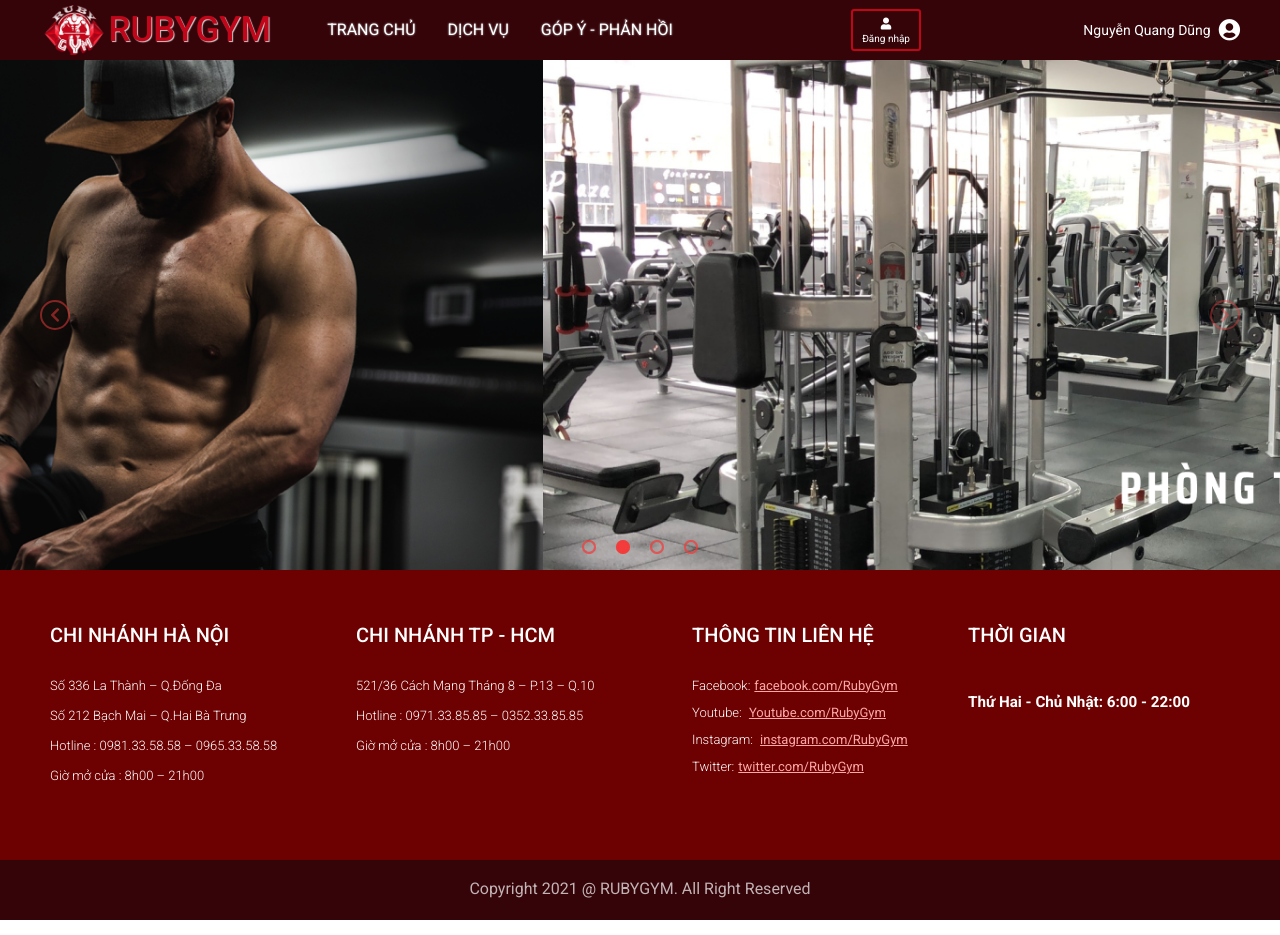
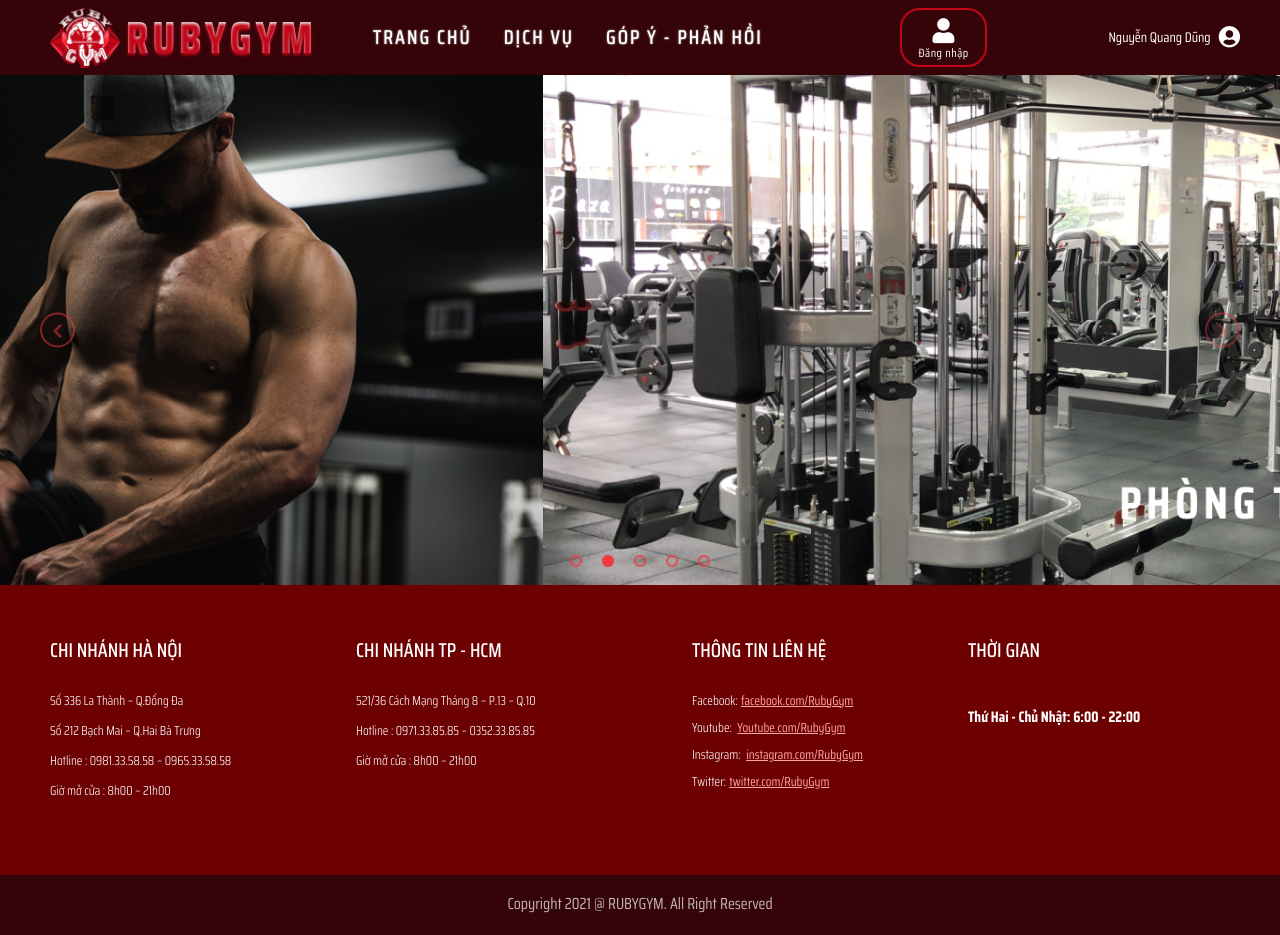
Before and after one commit to hienchamhoc/RubyGym-Frontend, a React (Create React App) app: page / in a window 1280 px wide. Built offline with nearby package versions, Linux system fonts and the light colour scheme.

Commit message:
update banner +header

```diff
--- a/public/index.html
+++ b/public/index.html
@@ -14,7 +14,9 @@
         rel="stylesheet">
     <link rel="stylesheet" href="https://pro.fontawesome.com/releases/v5.10.0/css/all.css"
         integrity="sha384-AYmEC3Yw5cVb3ZcuHtOA93w35dYTsvhLPVnYs9eStHfGJvOvKxVfELGroGkvsg+p" crossorigin="anonymous" />
-
+        <link rel="preconnect" href="https://fonts.googleapis.com">
+        <link rel="preconnect" href="https://fonts.gstatic.com" crossorigin>
+        <link href="https://fonts.googleapis.com/css2?family=Saira+Condensed:wght@100;200;300;400;500;600;700;800;900&display=swap" rel="stylesheet">
 </head>
 
 <body>
--- a/src/components/Banner/Banner.css
+++ b/src/components/Banner/Banner.css
@@ -1,7 +1,3 @@
-
-.slider {
-    margin-top: 60px;
-}
 
 .slider-wrapper {
     /* margin-top: 60px; */
@@ -15,8 +11,8 @@
     display: flex;
     justify-content: center;
     align-items: center;
-    width: 30px;
-    height: 30px;
+    width: 35px;
+    height: 35px;
     border-radius: 50%;
     border: 2px solid rgb(243, 60, 60);
     position: absolute;
@@ -36,8 +32,8 @@
     display: flex;
     justify-content: center;
     align-items: center;
-    width: 30px;
-    height: 30px;
+    width: 35px;
+    height: 35px;
     border-radius: 50%;
     border: 2px solid rgb(243, 60, 60);
     position: absolute;
@@ -57,7 +53,7 @@
 
 .slides {
     display: flex;
-    width: 400%;
+    width: 500%;
     height: 510px;
 }
 
@@ -66,7 +62,7 @@
 }
 
 .slide {
-    width: 25%;
+    width: 20%;
     transition: all ease 1.5s;
 }
 
@@ -88,7 +84,7 @@
 
 .manual-btn,
 .navigation-auto div  {
-    padding: 5px;
+    padding: 4px;
     border: 2px solid rgb(243, 60, 60);
     border-radius: 50%;
     cursor: pointer;
@@ -107,19 +103,22 @@
 }
 
 #radio1:checked ~ .first {
-    margin-left: 0;
+    margin-left: 0%;
 }
 
 #radio2:checked ~ .first {
-    margin-left: -25%;
+    margin-left: -20%;
 }
 
 #radio3:checked ~ .first {
-    margin-left: -50%
+    margin-left: -40%
 }
 
 #radio4:checked ~ .first {
-    margin-left: -75%;
+    margin-left: -60%;
+}
+#radio5:checked ~ .first {
+    margin-left: -80%;
 }
 
 #radio1:checked ~ .navigation-auto .navigation-auto1 {
@@ -141,3 +140,8 @@
     background-color: rgb(243, 60, 60);
     opacity: 1;
 }
+
+#radio5:checked ~ .navigation-auto .navigation-auto5 {
+    background-color: rgb(243, 60, 60);
+    opacity: 1;
+}
--- a/src/components/Banner/Banner.js
+++ b/src/components/Banner/Banner.js
@@ -4,6 +4,7 @@ import pic1 from './../../store/imgs/pic1.png';
 import pic2 from './../../store/imgs/pic2.png';
 import pic3 from './../../store/imgs/pic3.jpg';
 import pic4 from './../../store/imgs/pic4.png';
+import pic5 from './../../store/imgs/pic5.png';
 
 function Banner() {
 
@@ -11,7 +12,7 @@ function Banner() {
 
     let handlePrev = () => {
         counter = counter + 1;
-        if (counter <= 4) setCounter(counter);
+        if(counter<=5) setCounter(counter);
         else {
             counter = 1;
             setCounter(counter)
@@ -20,9 +21,9 @@ function Banner() {
 
     let handleNext = () => {
         counter = counter - 1;
-        if (counter >= 1) setCounter(counter);
+        if(counter>=1) setCounter(counter);
         else {
-            counter = 4;
+            counter = 5;
             setCounter(counter)
         }
     }
@@ -31,7 +32,7 @@ function Banner() {
     useEffect(() => {
         console.log("thaydoi")
         let timerID = setInterval(() => {
-            if (counter < 4) {
+            if (counter < 5) {
                 counter = counter + 1;
                 setCounter(counter);
             } else {
@@ -61,6 +62,7 @@ function Banner() {
                         <input type="radio" checked={counter === 2 ? true : false} name="radio-btn" id="radio2" />
                         <input type="radio" checked={counter === 3 ? true : false} name="radio-btn" id="radio3" />
                         <input type="radio" checked={counter === 4 ? true : false} name="radio-btn" id="radio4" />
+                        <input type="radio" checked={counter === 5 ? true : false} name="radio-btn" id="radio5" />
 
                         <div className="slide first">
                             <img src={pic1} alt="" />
@@ -74,12 +76,16 @@ function Banner() {
                         <div className="slide">
                             <img src={pic4} alt="" />
                         </div>
+                        <div className="slide">
+                            <img src={pic5} alt="" />
+                        </div>
 
                         <div className="navigation-auto">
                             <div className="navigation-auto1"></div>
                             <div className="navigation-auto2"></div>
                             <div className="navigation-auto3"></div>
                             <div className="navigation-auto4"></div>
+                            <div className="navigation-auto5"></div>
                         </div>
 
                         <div className="navigation-manual">
@@ -87,6 +93,7 @@ function Banner() {
                             <label htmlFor="radio2" className="manual-btn" onClick={() => { counter = 2; setCounter(counter) }}></label>
                             <label htmlFor="radio3" className="manual-btn" onClick={() => { counter = 3; setCounter(counter) }}></label>
                             <label htmlFor="radio4" className="manual-btn" onClick={() => { counter = 4; setCounter(counter) }}></label>
+                            <label htmlFor="radio5" className="manual-btn" onClick={() => { counter = 5; setCounter(counter) }}></label>
                         </div>
                     </div>
                 </div>
--- a/src/components/Header/Header.css
+++ b/src/components/Header/Header.css
@@ -1,9 +1,9 @@
 :root {
-    --header-height: 60px;
+    --header-height: 75px;
 }
 
 .header {
-    position: fixed;
+    /* position: fixed; */
     top: 0;
     left: 0;
     right: 0;
@@ -32,15 +32,22 @@
 
 .logo-img {
     display: block;
-    height: 50px;
+    height: 60px;
+    margin-left: 4px;
 }
 
 .logo-name {
-    font-size: 35px;
-    color: #C20518;
-    text-shadow: 1px 1px 1px #ccc;
+    letter-spacing: 4px;
+    font-size: 45px;
+    background-color: rgba(255, 255, 255, 0.884);
+    color: transparent;
+    text-shadow: 0px 2px 3px #C20518;
+    -webkit-background-clip: text;
+     -moz-background-clip: text;
+          background-clip: text;
     text-decoration: none;
-    font-weight: 500;
+    font-weight: 800;
+
 }
 
 .nav-list {
@@ -51,18 +58,24 @@
 }
 
 .nav-item a{
+    letter-spacing: 2px;
     color: white;
     padding: 0 16px;
     text-transform: uppercase;
     text-decoration: none;
-    font-weight: 400;
-    font-size: 16px;
+    font-weight: 450;
+    font-size: 20px;
     text-shadow: 0 0 2px #ccc;
     transition: all ease 0.2s;
 }
 
 .nav-item a:hover {
-    color: #C20518;
+    background-color: rgb(255, 255, 255);
+    color: transparent;
+    text-shadow: 0px 1px 2px #C20518;
+    -webkit-background-clip: text;
+     -moz-background-clip: text;
+          background-clip: text;
 }
 
 .header-login {
@@ -71,8 +84,8 @@
     align-items: center;
     justify-content: center;
     border: 2px solid #C20518;
-    border-radius: 3px;
-    padding: 4px 8px;
+    border-radius: 20px;
+    padding: 5px 10px;
     position: relative;
     z-index: 1;
 }
@@ -85,8 +98,8 @@
     left: 50%;
     transform: translateX(-50%);
     height: 100%;
-    background-color: #C20518;
-    border-radius: 2;
+    background-color:    #C20518;
+    border-radius: 15px;
     width: 0;
     z-index: -1;
     transition: all ease 0.3s;
@@ -100,14 +113,15 @@
     color: white;
     display: block;
     padding: 0 20px;
-    font-size: 12px;
+    font-size: 25px;
     cursor: pointer;
 }
 
 .header-login a {
+    letter-spacing: 0.5px;
     text-decoration: none;
     color: white;
-    font-size: 10px;
+    font-size: 12px;
     padding-top: 3px;
 }
 
--- a/src/components/Header/Header.js
+++ b/src/components/Header/Header.js
@@ -45,7 +45,9 @@ function Header() {
                             </div>
                         }
                     </div>
+
                     {showOption && <div className="virtual-modal" onClick={handleShowOption} ></div>}
+
                 </div>
             </div>
         </header>
--- a/src/index.css
+++ b/src/index.css
@@ -3,5 +3,5 @@
 }
 
 body {
-  font-family: 'Roboto', sans-serif;
+  font-family: 'Saira Condensed', sans-serif;
 }
```
